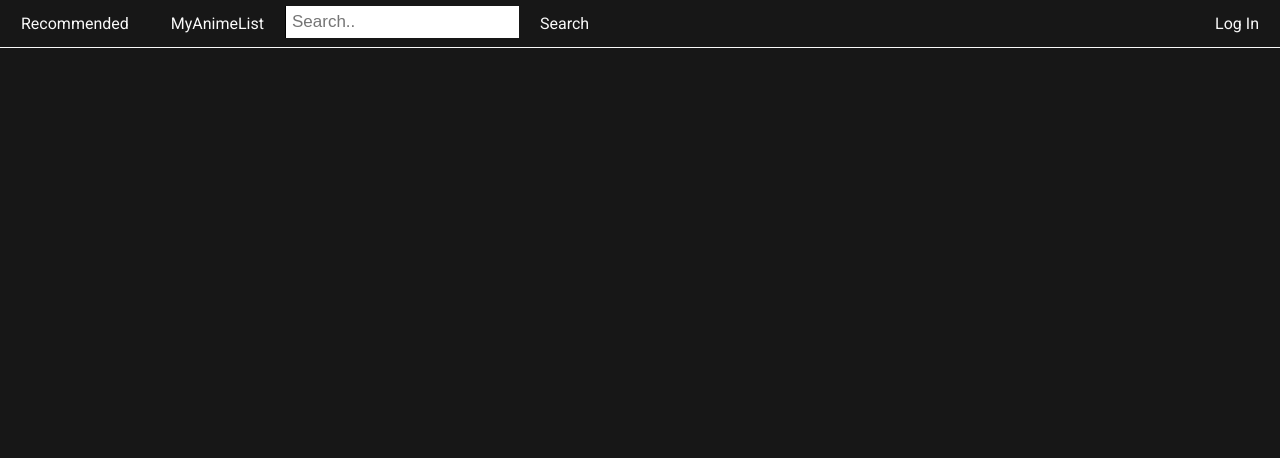
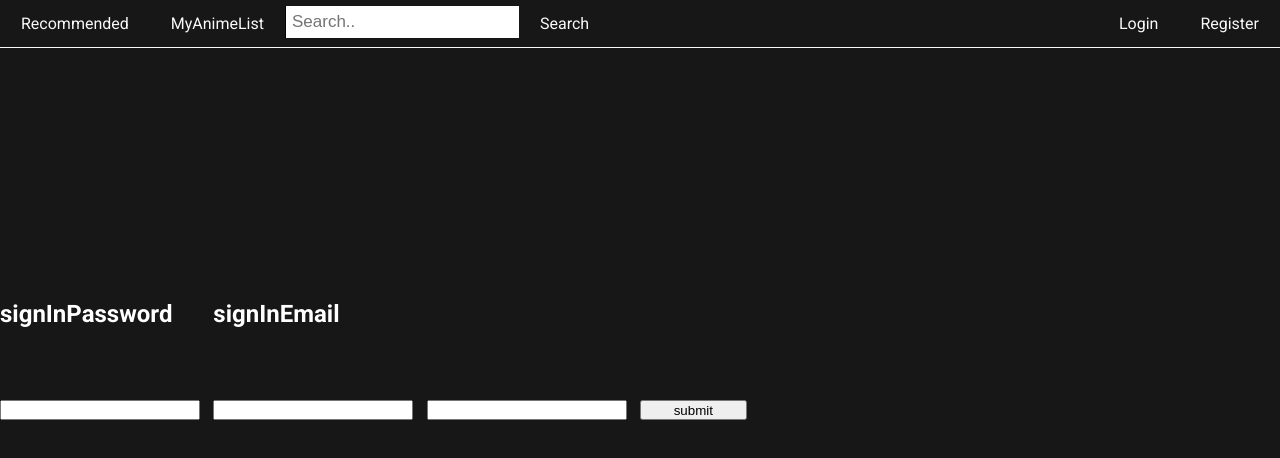
Before and after one commit to SvenRehm/Anime-Api-Practice-Project, a React (Create React App) app: page /Register in a window 1280 px wide. Shown: the top 458 px of the page. Built offline with nearby package versions, Linux system fonts and the light colour scheme.

Commit message:
login-registration form logic

```diff
--- a/src/App.js
+++ b/src/App.js
@@ -10,6 +10,8 @@ import Navigation from "./Components/Navigation/Navigation"
 import RedommendedAnime from "./Components/RecommendedAnime/RecommendedAnime"
 import SingleMoreInfo from "./Components/SingleMoreInfo/SingleMoreInfo"
 import MyAnimeList from "./Components/MyAnimeList/MyAnimeList"
+import Login from "./Components/Login/Login"
+import Register from "./Components/Register/Register"
 import { BrowserRouter, Route } from "react-router-dom"
 import ScrollToTop from "./Components/ScrollToTop/ScrollToTop"
 import { ThemeProvider, createGlobalStyle } from "styled-components"
@@ -42,7 +44,9 @@ const GlobalStyle = createGlobalStyle`
     background:${props => props.theme.primary};
   }
 `
+
 class App extends Component {
+
   render() {
     const {
       filteredAnime,
@@ -73,6 +77,8 @@ class App extends Component {
                   <CardList {...props} filteredAnime={filteredAnime} />
                 )}
               />
+              <Route path={`/Register`} component={Register} />
+              <Route path={`/Login`} component={Login} />
               <Route path={`/MyAnimeList`} component={MyAnimeList} />
 
               <Route path="/anime/:id" component={SingleMoreInfo} />
--- /dev/null
+++ b/src/Components/Login/Login.js
@@ -0,0 +1,97 @@
+import React, { Component } from "react"
+import { connect } from "react-redux"
+import { withRouter } from "react-router-dom"
+import styled from "styled-components"
+import {
+  changePasswordField,
+  changeEmailField,
+  submitLogin
+} from "./actions/Login"
+
+const mapStateToProps = state => {
+  return {
+    signInPassword: state.Login.signInPassword,
+    signInEmail: state.Login.signInEmail
+  }
+}
+
+const mapDispatchToProps = dispatch => {
+  return {
+    onChangePasswordField: event =>
+      dispatch(changePasswordField(event.target.value)),
+    onChangeEmailField: event => dispatch(changeEmailField(event.target.value)),
+    onSubmitLogin: (signInEmail, signInPassword) =>
+      dispatch(submitLogin(signInEmail, signInPassword))
+  }
+}
+
+const LoginDiv = styled.div`
+  display: grid;
+
+  grid-template-columns: repeat(12, minmax(0, 1fr));
+  grid-template-rows: repeat(12, 100px);
+  h2 {
+    color: white;
+    grid-row: 4;
+  }
+  h2.mail {
+    color: white;
+    grid-row: 4;
+    grid-column: 3 / span 1;
+  }
+  button {
+    grid-row: 5;
+    grid-column: 4;
+    height: 20px;
+  }
+  input {
+    width: 200px;
+    height: 20px;
+    margin-right: 1em;
+    grid-column: 1;
+    grid-row: 5;
+  }
+  input.right {
+    width: 200px;
+    height: 20px;
+    margin-right: 1em;
+    grid-column: 3;
+    grid-row: 5;
+  }
+`
+class Login extends Component {
+  render() {
+    console.log(this.props.signInPassword)
+    console.log(this.props.signInEmail)
+    return (
+      <LoginDiv>
+        <h1>Login</h1>
+        <h2>signInPassword</h2>
+        <input onChange={this.props.onChangePasswordField} type="text" />
+        <h2 className="mail">signInEmail</h2>
+        <input
+          className="right"
+          onChange={this.props.onChangeEmailField}
+          type="text"
+        />
+        <button
+          onClick={() =>
+            this.props.onSubmitLogin(
+              this.props.signInEmail,
+              this.props.signInPassword
+            )
+          }
+        >
+          submit
+        </button>
+      </LoginDiv>
+    )
+  }
+}
+
+export default withRouter(
+  connect(
+    mapStateToProps,
+    mapDispatchToProps
+  )(Login)
+)
--- /dev/null
+++ b/src/Components/Login/actions/Login.js
@@ -0,0 +1,35 @@
+export const changePasswordField = text => {
+  return {
+    type: "CHANGE_PASSWORD_FIELD",
+    payload: text
+  }
+}
+export const changeEmailField = text => {
+  return {
+    type: "CHANGE_EMAIL_FIELD",
+    payload: text
+  }
+}
+
+export const submitLogin = (
+  registerEmail,
+  registerPassword,
+  registerName
+) => dispatch => {
+  fetch("http://localhost:3001/register", {
+    method: "post",
+    headers: { "Content-Type": "application/json" },
+    body: JSON.stringify({
+      name: registerName,
+      email: registerEmail,
+      password: registerPassword
+    })
+  })
+    .then(response => response.json())
+    .then(data => {
+      dispatch({
+        type: "SUBMIT_LOGIN",
+        payload: data
+      })
+    })
+}
--- /dev/null
+++ b/src/Components/Login/reducers/Login.js
@@ -0,0 +1,18 @@
+const initialState = {
+  signInEmail: "",
+  signInPassword: ""
+}
+
+export const Login = (state = initialState, action = {}) => {
+  switch (action.type) {
+    case "CHANGE_PASSWORD_FIELD":
+      return Object.assign({}, state, { signInPassword: action.payload })
+    case "CHANGE_EMAIL_FIELD":
+      return Object.assign({}, state, { signInEmail: action.payload })
+    case "SUBMIT_LOGIN":
+
+      return Object.assign({}, state, { submit:true, data:action.payload })
+    default:
+      return state
+  }
+}
--- a/src/Components/Navigation/Navigation.js
+++ b/src/Components/Navigation/Navigation.js
@@ -62,7 +62,8 @@ const Navigation = ({ onSearchChange, onRequestSearchedAnime, search }) => {
       </div>
 
       <span>
-        <a href="/">Log In</a>
+        <Link to={`/Register`}> Register</Link>
+        <Link to={`/Login`}> Login</Link>
       </span>
     </StyledNav>
   )
--- /dev/null
+++ b/src/Components/Register/Register.js
@@ -0,0 +1,120 @@
+import React, { Component } from "react"
+import { connect } from "react-redux"
+import { withRouter } from "react-router-dom"
+import styled from "styled-components"
+import {
+  changeRegisterPasswordField,
+  changeRegisterEmailField,
+  changeRegisterNameField,
+  submitRegister
+} from "./actions/Register"
+
+const mapStateToProps = state => {
+  return {
+    registerPassword: state.Register.registerPassword,
+    registerEmail: state.Register.registerEmail,
+    registerName: state.Register.registerName
+  }
+}
+
+const mapDispatchToProps = dispatch => {
+  return {
+    onChangeRegisterPasswordField: event =>
+      dispatch(changeRegisterPasswordField(event.target.value)),
+    onChangeRegisterEmailField: event =>
+      dispatch(changeRegisterEmailField(event.target.value)),
+    onChangeRegisterNameField: event =>
+      dispatch(changeRegisterNameField(event.target.value)),
+
+    onSubmitRegister: (registerEmail, registerPassword, registerName) =>
+      dispatch(submitRegister(registerEmail, registerPassword, registerName))
+  }
+}
+
+const LoginDiv = styled.div`
+  display: grid;
+
+  grid-template-columns: repeat(12, minmax(0, 1fr));
+  grid-template-rows: repeat(12, 100px);
+  h2 {
+    color: white;
+    grid-row: 4;
+  }
+  h2.mail {
+    color: white;
+    grid-row: 4;
+    grid-column: 3 / span 1;
+  }
+  button {
+    grid-row: 5;
+    grid-column: 7;
+    height: 20px;
+  }
+  input {
+    width: 200px;
+    height: 20px;
+    margin-right: 1em;
+    grid-column: 1;
+    grid-row: 5;
+  }
+  input.right {
+    width: 200px;
+    height: 20px;
+    margin-right: 1em;
+    grid-column: 3;
+    grid-row: 5;
+  }
+  input.moreright {
+    width: 200px;
+    height: 20px;
+    margin-right: 1em;
+    grid-column: 5;
+    grid-row: 5;
+  }
+`
+class Register extends Component {
+  render() {
+    console.log(this.props.registerPassword)
+    console.log(this.props.registerEmail)
+    console.log(this.props.registerName)
+    return (
+      <LoginDiv>
+        <h1>Login</h1>
+        <h2>signInPassword</h2>
+        <input
+          onChange={this.props.onChangeRegisterPasswordField}
+          type="text"
+        />
+        <h2 className="mail">signInEmail</h2>
+        <input
+          className="right"
+          onChange={this.props.onChangeRegisterEmailField}
+          type="text"
+        />
+        <input
+          className="moreright"
+          onChange={this.props.onChangeRegisterNameField}
+          type="text"
+        />
+        <button
+          onClick={() =>
+            this.props.onSubmitRegister(
+              this.props.registerEmail,
+              this.props.registerPassword,
+              this.props.registerName
+            )
+          }
+        >
+          submit
+        </button>
+      </LoginDiv>
+    )
+  }
+}
+
+export default withRouter(
+  connect(
+    mapStateToProps,
+    mapDispatchToProps
+  )(Register)
+)
--- /dev/null
+++ b/src/Components/Register/actions/Register.js
@@ -0,0 +1,41 @@
+export const changeRegisterPasswordField = text => {
+  return {
+    type: "CHANGE_REGISTER_PASSWORD_FIELD",
+    payload: text
+  }
+}
+export const changeRegisterNameField = text => {
+  return {
+    type: "CHANGE_REGISTER_NAME_FIELD",
+    payload: text
+  }
+}
+export const changeRegisterEmailField = text => {
+  return {
+    type: "CHANGE_REGISTER_EMAIL_FIELD",
+    payload: text
+  }
+}
+
+export const submitRegister = (
+  registerEmail,
+  registerPassword,
+  registerName
+) => dispatch => {
+  fetch("http://localhost:3001/register", {
+    method: "post",
+    headers: { "Content-Type": "application/json" },
+    body: JSON.stringify({
+      name: registerName,
+      email: registerEmail,
+      password: registerPassword
+    })
+  })
+    .then(response => response.json())
+    .then(data => {
+      dispatch({
+        type: "SUBMIT_REGISTER",
+        payload: data
+      })
+    })
+}
--- /dev/null
+++ b/src/Components/Register/reducers/Register.js
@@ -0,0 +1,23 @@
+const initialState = {
+  registerEmail: "",
+  registerPassword: "",
+  registerName: ""
+}
+
+export const Register = (state = initialState, action = {}) => {
+  switch (action.type) {
+    case "CHANGE_REGISTER_PASSWORD_FIELD":
+      return Object.assign({}, state, { registerPassword: action.payload })
+    case "CHANGE_REGISTER_EMAIL_FIELD":
+      return Object.assign({}, state, { registerEmail: action.payload })
+    case "CHANGE_REGISTER_NAME_FIELD":
+      return Object.assign({}, state, { registerName: action.payload })
+    case "SUBMIT_REGISTER":
+      return Object.assign({}, state, {
+        submitRegister: true,
+        data: action.payload
+      })
+    default:
+      return state
+  }
+}
```
Also changed, not shown: src/reducers/index.js (+6 -1 lines), src/Images/Large_RFR-005.jpg (deleted).
